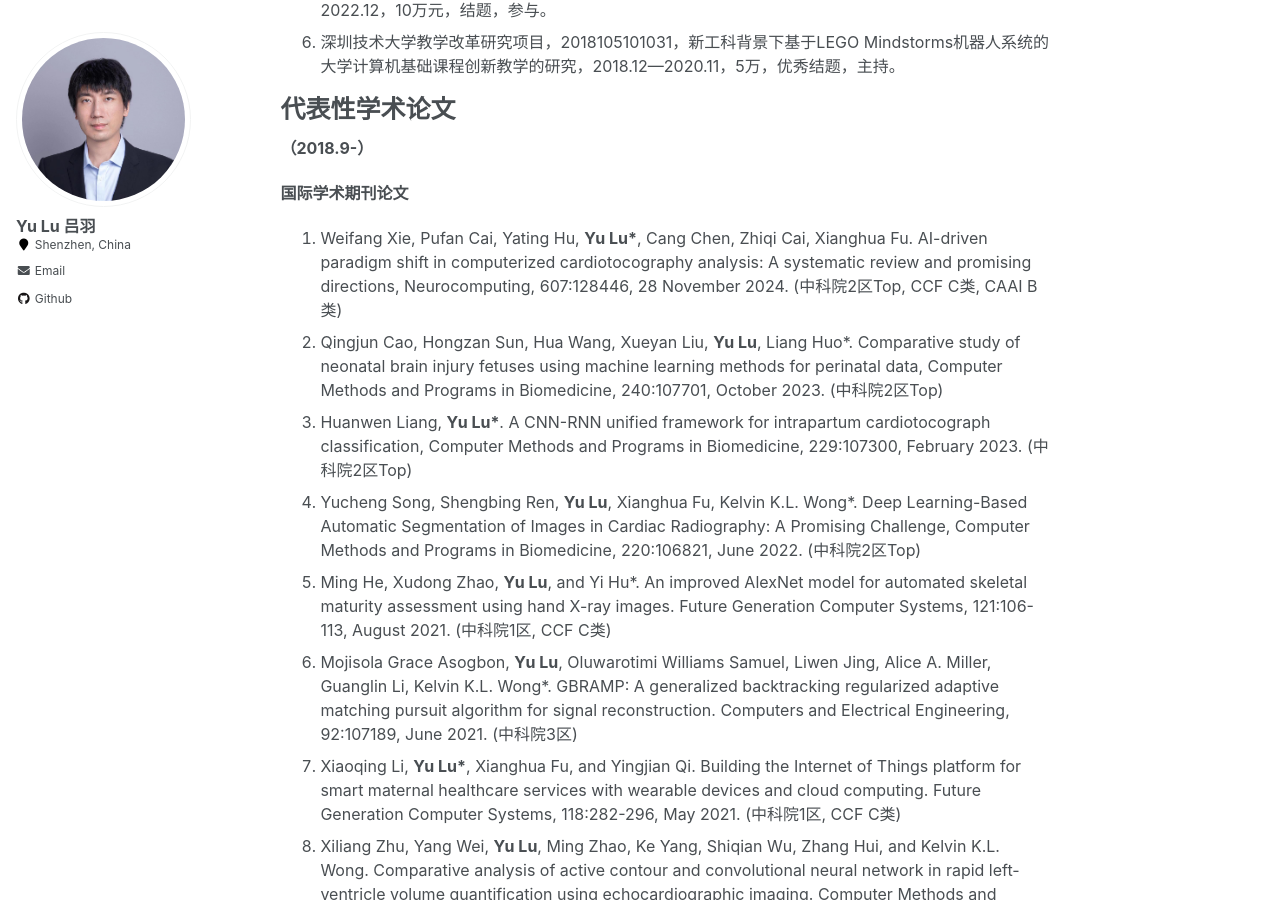
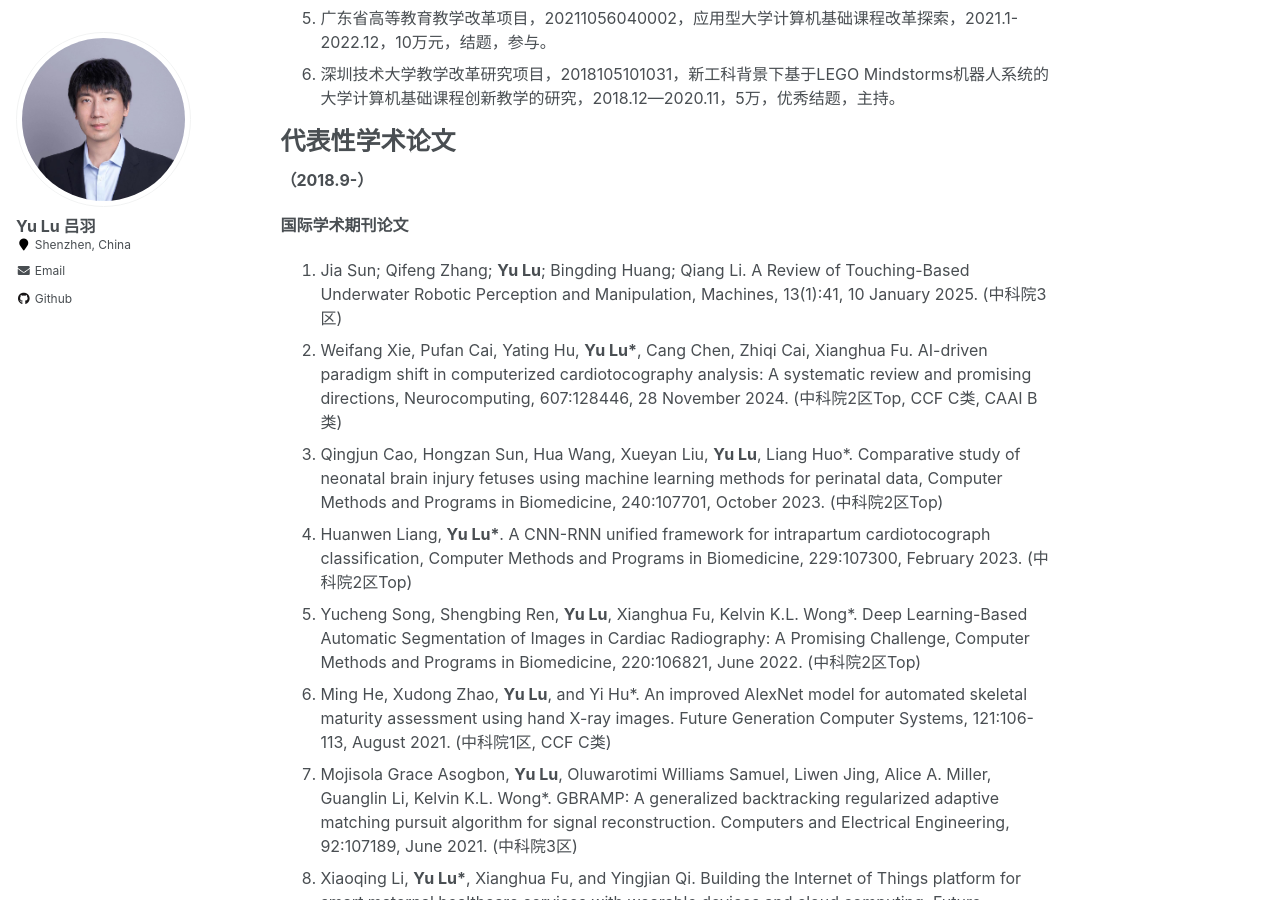
Before and after one commit to YukariUmezawa/lvyu.github.io, a Jekyll site: the page built from _pages/about.md, in a window 1280 px wide and 900 px high, scrolled down 3081 px. Built offline with Jekyll 4.4.1, drawn with Linux system fonts in a browser that asks for light colours; some of the changed text lies outside the part shown.

Commit message:
Update about.md

```diff
--- a/_pages/about.md
+++ b/_pages/about.md
@@ -39,6 +39,7 @@ Openings
 
 News
 ======
+- [1/2025] 1 paper accepted to Machines
 - [12/2024] 1 paper accepted to ICASSP 2025
 - [08/2024] 1 paper accepted to Neurocomputing
 - [08/2024] 1 regular paper accepted to BIBM 2024
@@ -99,6 +100,7 @@ News
 
 ***国际学术期刊论文***
 
+1. Jia Sun; Qifeng Zhang; __Yu Lu__; Bingding Huang; Qiang Li. A Review of Touching-Based Underwater Robotic Perception and Manipulation, Machines, 13(1):41, 10 January 2025. (中科院3区)
 1. Weifang Xie, Pufan Cai, Yating Hu, __Yu Lu*__, Cang Chen, Zhiqi Cai, Xianghua Fu. AI-driven paradigm shift in computerized cardiotocography analysis: A systematic review and promising directions, Neurocomputing, 607:128446, 28 November 2024. (中科院2区Top, CCF C类, CAAI B类)
 2. Qingjun Cao, Hongzan Sun, Hua Wang, Xueyan Liu, **Yu Lu**, Liang Huo*. Comparative study of neonatal brain injury fetuses using machine learning methods for perinatal data, Computer Methods and Programs in Biomedicine, 240:107701, October 2023. (中科院2区Top)
 3. Huanwen Liang, __Yu Lu*__. A CNN-RNN unified framework for intrapartum cardiotocograph classification, Computer Methods and Programs in Biomedicine, 229:107300, February 2023. (中科院2区Top)
```
